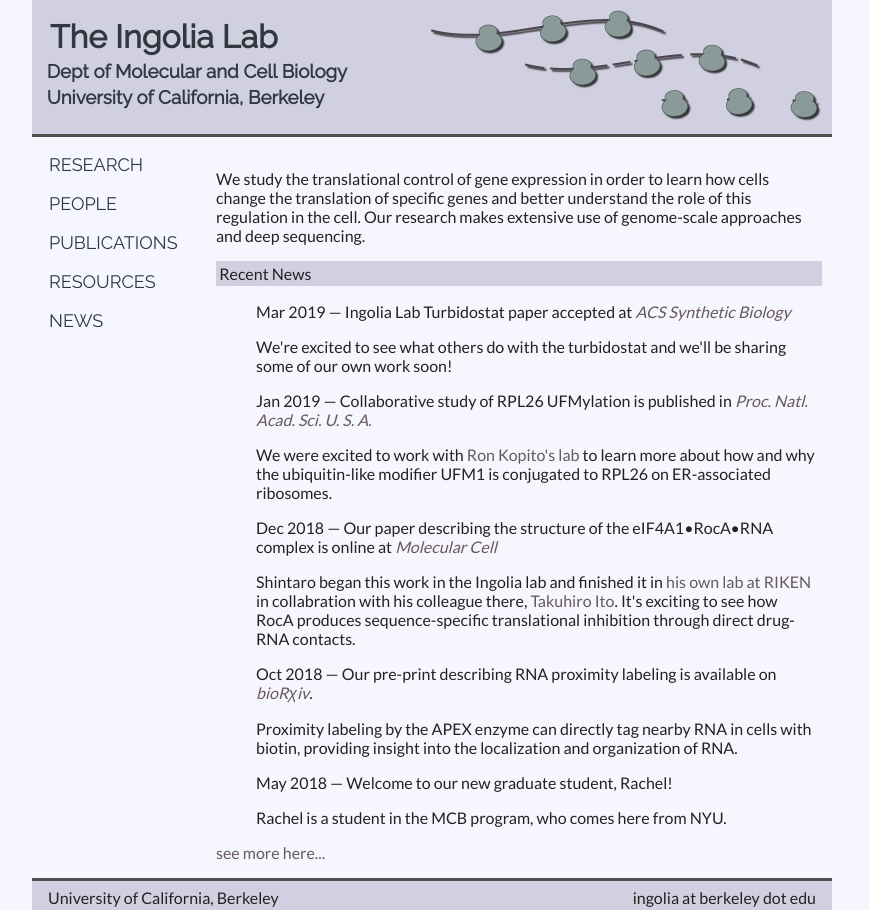
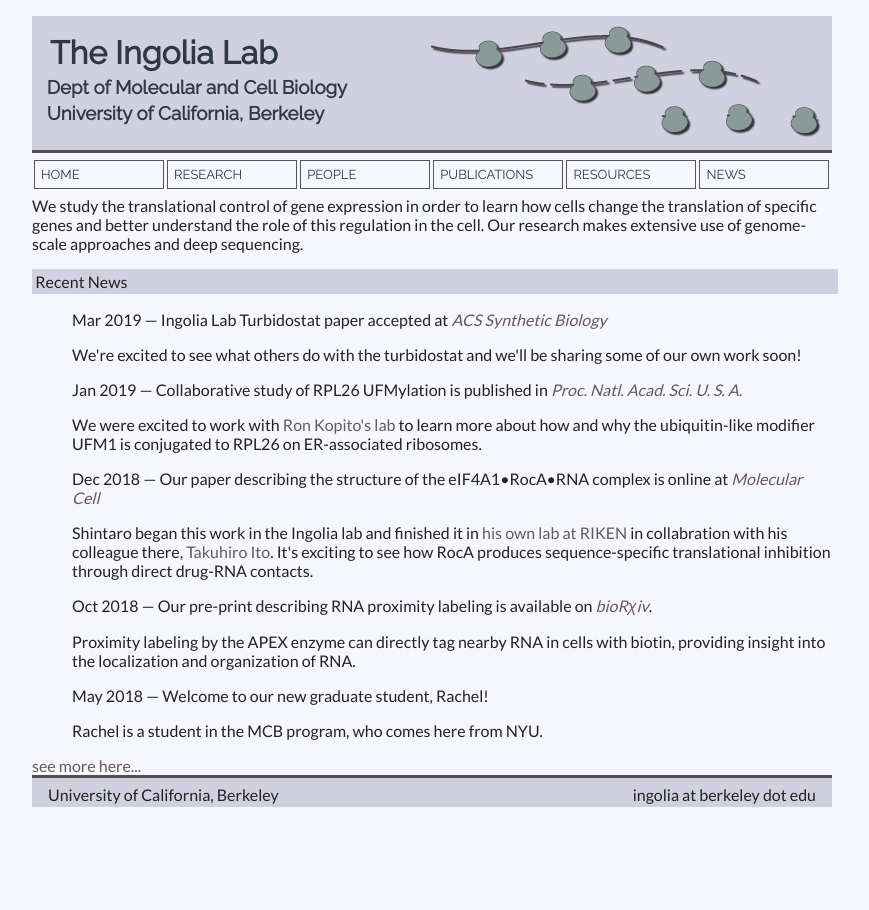
Before and after one commit to ingolia-lab/lab-web-page, a Jekyll site: the page built from src/index.html, in a window 1280 px wide. Shown: the whole page, without its empty margins (208-1077 px from the left). Built offline with Jekyll 4.4.1, drawn with Linux system fonts in a browser that asks for light colours.

Commit message:
Nav bar on top

```diff
--- a/src/_layouts/default.html
+++ b/src/_layouts/default.html
@@ -25,13 +25,12 @@
        </div>
     </div>
     <div id="navbar">
-      <ul>
-        <li><a href="/research.html">RESEARCH</a></li>
-        <li><a href="/people.html">PEOPLE</a></li>
-        <li><a href="http://scholar.google.com/citations?user=5LXPLI0AAAAJ&sortby=pubdate">PUBLICATIONS</a></li>
-	<li><a href="/resources.html">RESOURCES</a></li>
-        <li><a href="/news.html">NEWS</a></li>
-      </ul>
+      <a href="/index.html">HOME</a>
+      <a href="/research.html">RESEARCH</a>
+      <a href="/people.html">PEOPLE</a>
+      <a href="http://scholar.google.com/citations?user=5LXPLI0AAAAJ&sortby=pubdate">PUBLICATIONS</a>
+      <a href="/resources.html">RESOURCES</a>
+      <a href="/news.html">NEWS</a>
     </div>
 
     <div id="main">
--- a/src/css/style.css
+++ b/src/css/style.css
@@ -13,34 +13,15 @@ font-family: "Lato", sans-serif;
 
 #outer { background: #f6f6ff; width: 800px; margin:0 auto; }
 
-#main { background: #f6f6ff; width: 600px; float: right; padding: 1em; }
+/* Main top navigation bar */
 
-/* Main left-hand navigation bar */
-
-#navbar { background: #f6f6ff; float: left; width: 125px; float; left; padding: .5em; }
-#navbar ul { list-style-type:none; margin:0; padding:0; }
+#navbar { background: #f6f6ff; float: left; width: 800px; float; left; padding: 7px 2px 7px 2px; }
+/* 6 px padding + 1 px border on each side = 14 px total */
+/* #navbar { border-bottom:3px solid #505050; } */
 #navbar a {
-  display:block;
-  width: 125px;
-  padding: .5em;
-  font-family: "Raleway", sans-serif;
-  font-style: normal;
-  text-decoration: none;
-  text-align: left;
-  font-size: large;
-}
-#navbar a:link,a:visited { color: #303840; text-decoration: none; }
-#navbar a:hover { color: #202830; text-decoration: none; background: #e0e0f0; }
-
-/* Subsidiary top horizontal navigation bar */
-#subnavbar { background: #f6f6ff; float: left; width: 600px; padding: 0; list-style: none; }
-#subnavbar { border-bottom:3px solid #505050; }
-#subnavbar ul { list-style-type: none; margin: 0; padding: 0; }
-#subnavbar li { float: left; }
-#subnavbar a {
-  display:block;
-  width: 125px;
-  padding: 5px;
+  display:inline-block;
+  width: 116px;
+  padding: 6px;
   font-family: "Raleway", sans-serif;
   font-style: normal;
   text-decoration: none;
@@ -49,9 +30,10 @@ font-family: "Lato", sans-serif;
   border-left: 1px #555 solid;
   border-right: 1px #555 solid;
   border-top: 1px #555 solid;
+  border-bottom: 1px #555 solid;
 }
-#subnavbar a:link,a:visited { color: #303840; text-decoration: none; }
-#subnavbar a:hover { color: #202830; text-decoration: none; background: #e0e0f0; }
+#navbar a:link,a:visited { color: #303840; text-decoration: none; }
+#navbar a:hover { color: #202830; text-decoration: none; background: #e0e0f0; }
 
 /* Section headers */
 div.section-header {
```
